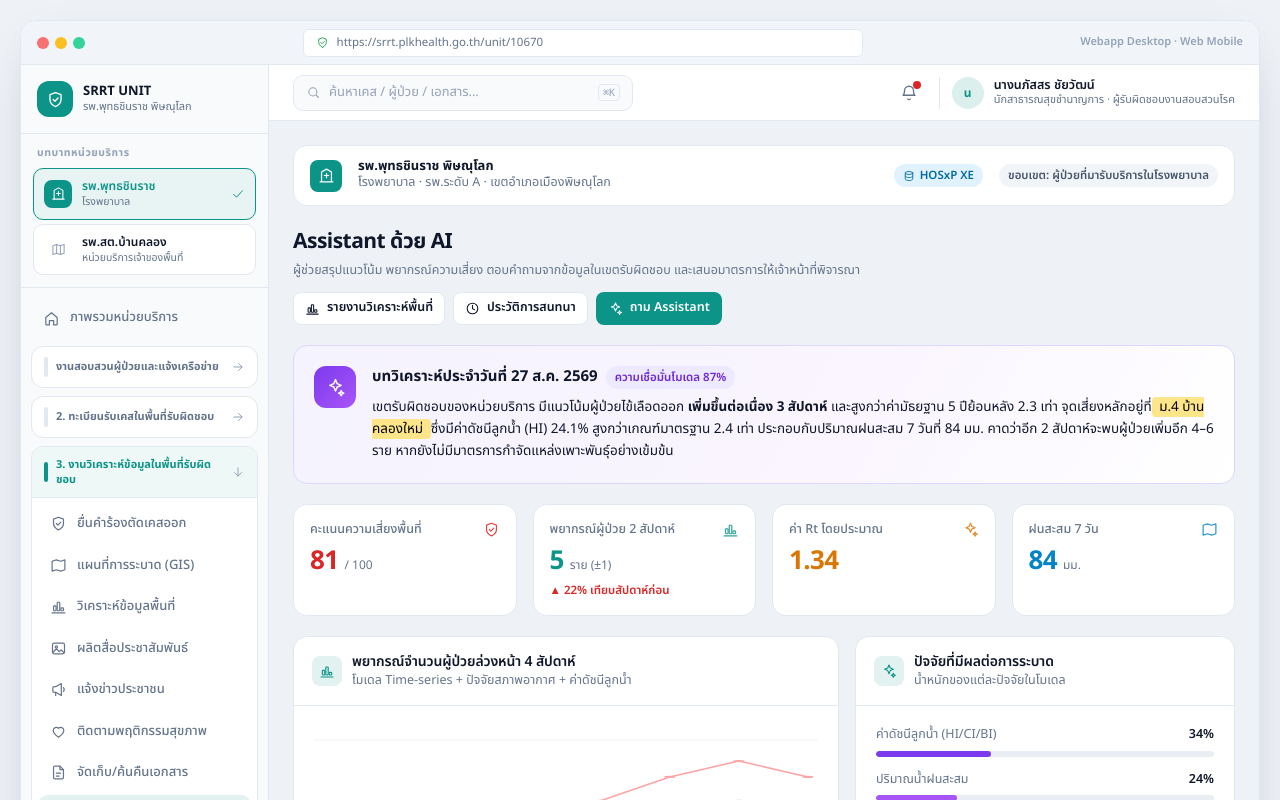
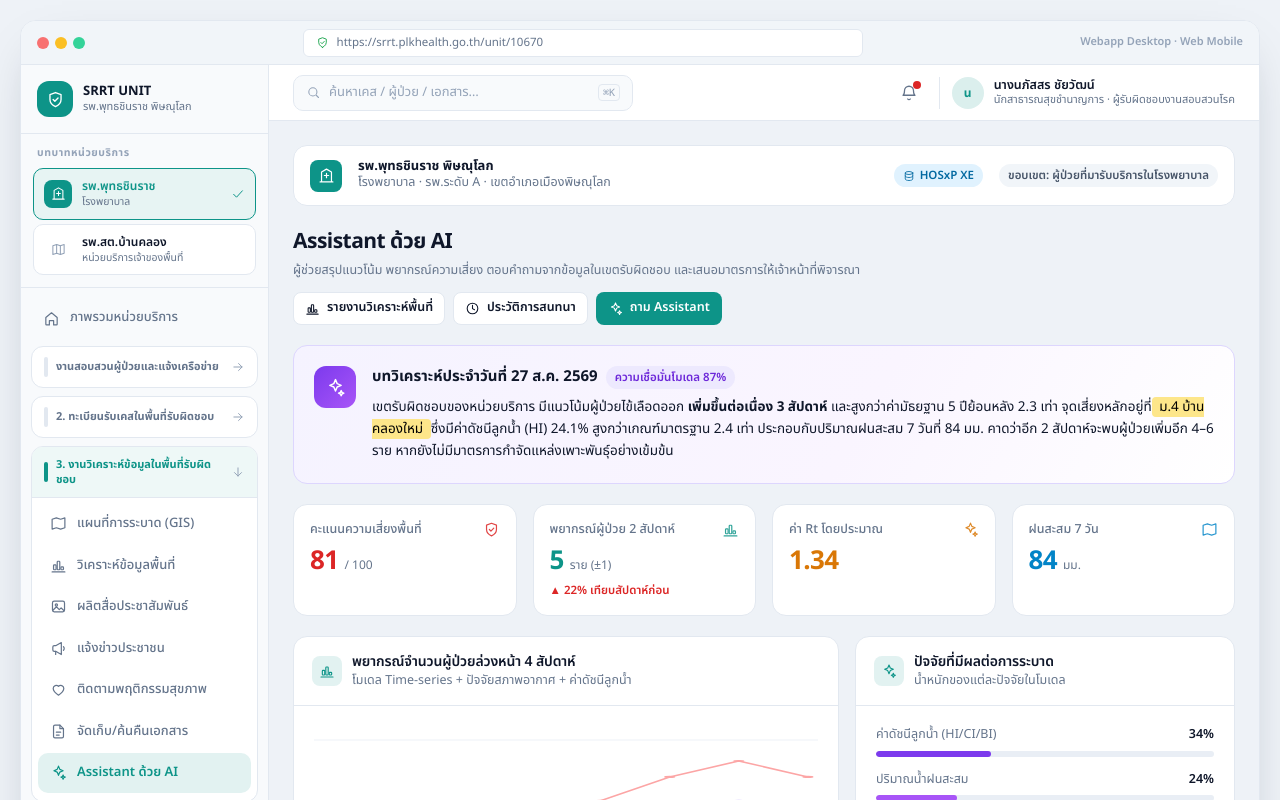
Before and after one commit to tehnplk/mockup-plk-dc, a Next.js app: page /unit/ai in a window 1280 px wide. Shown: the top 800 px of the page. Built offline with nearby package versions, Linux system fonts and the light colour scheme.

Commit message:
fix(ux): move exclusion request into area registry group

```diff
--- a/src/app/unit/layout.tsx
+++ b/src/app/unit/layout.tsx
@@ -40,14 +40,14 @@ const NAV: NavItem[] = [
   },
   { href: "/unit/alert", label: "แจ้งเตือนประชาชนที่คัดเข้า", icon: "chat" },
   { href: "/unit/report", label: "แจ้งเคสที่พบในชุมชน", icon: "pin" },
+  { href: "/unit/exclude", label: "ยื่นคำร้องตัดเคสออก", icon: "shield" },
 
   {
-    href: "/unit/exclude",
-    label: "ยื่นคำร้องตัดเคสออก",
-    icon: "shield",
+    href: "/unit/map",
+    label: "แผนที่การระบาด (GIS)",
+    icon: "map",
     section: "3. งานวิเคราะห์ข้อมูลในพื้นที่รับผิดชอบ",
   },
-  { href: "/unit/map", label: "แผนที่การระบาด (GIS)", icon: "map" },
   { href: "/unit/analytics", label: "วิเคราะห์ข้อมูลพื้นที่", icon: "chart" },
   { href: "/unit/media", label: "ผลิตสื่อประชาสัมพันธ์", icon: "image" },
   { href: "/unit/broadcast", label: "แจ้งข่าวประชาชน", icon: "megaphone" },
```
